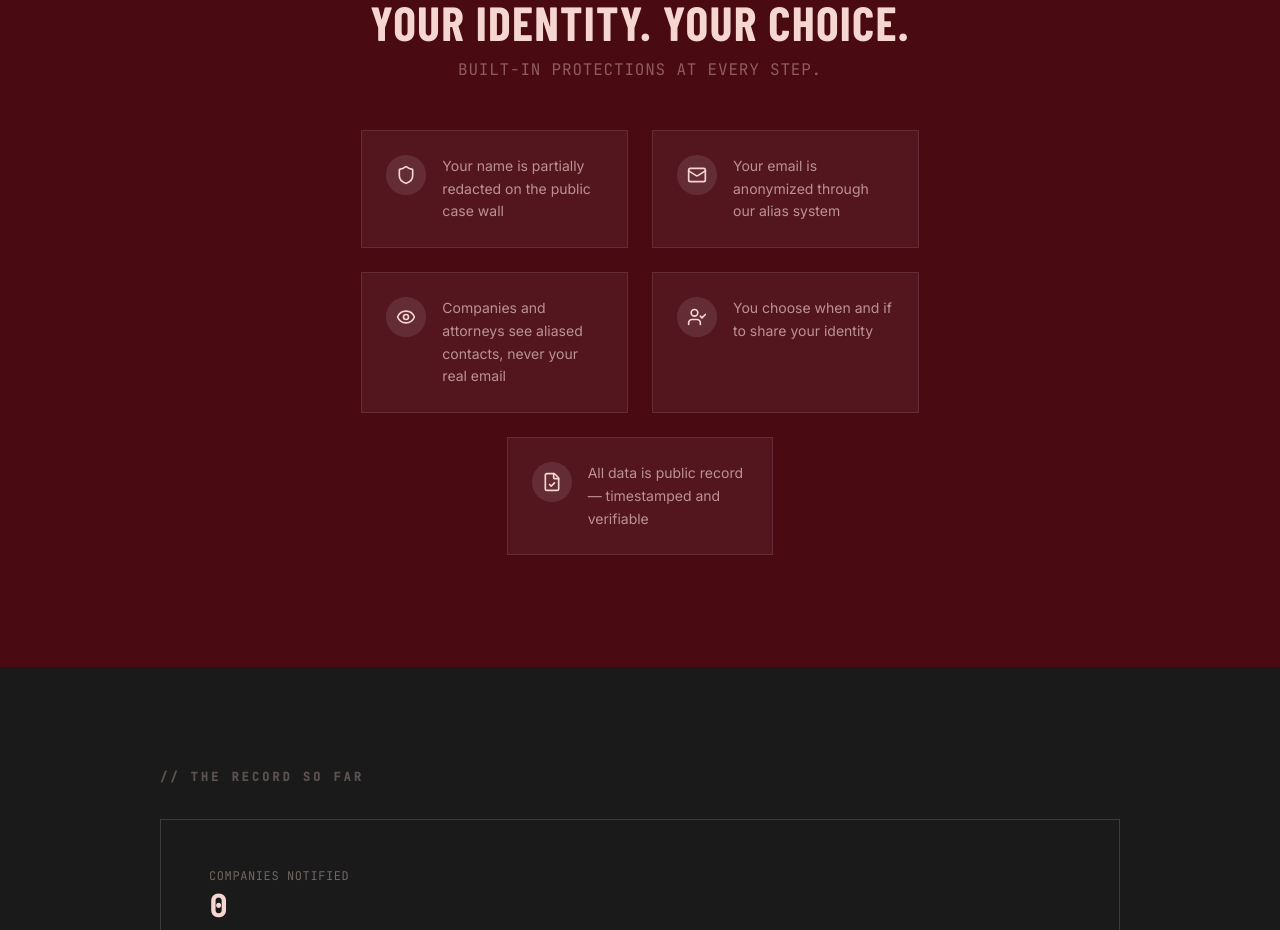
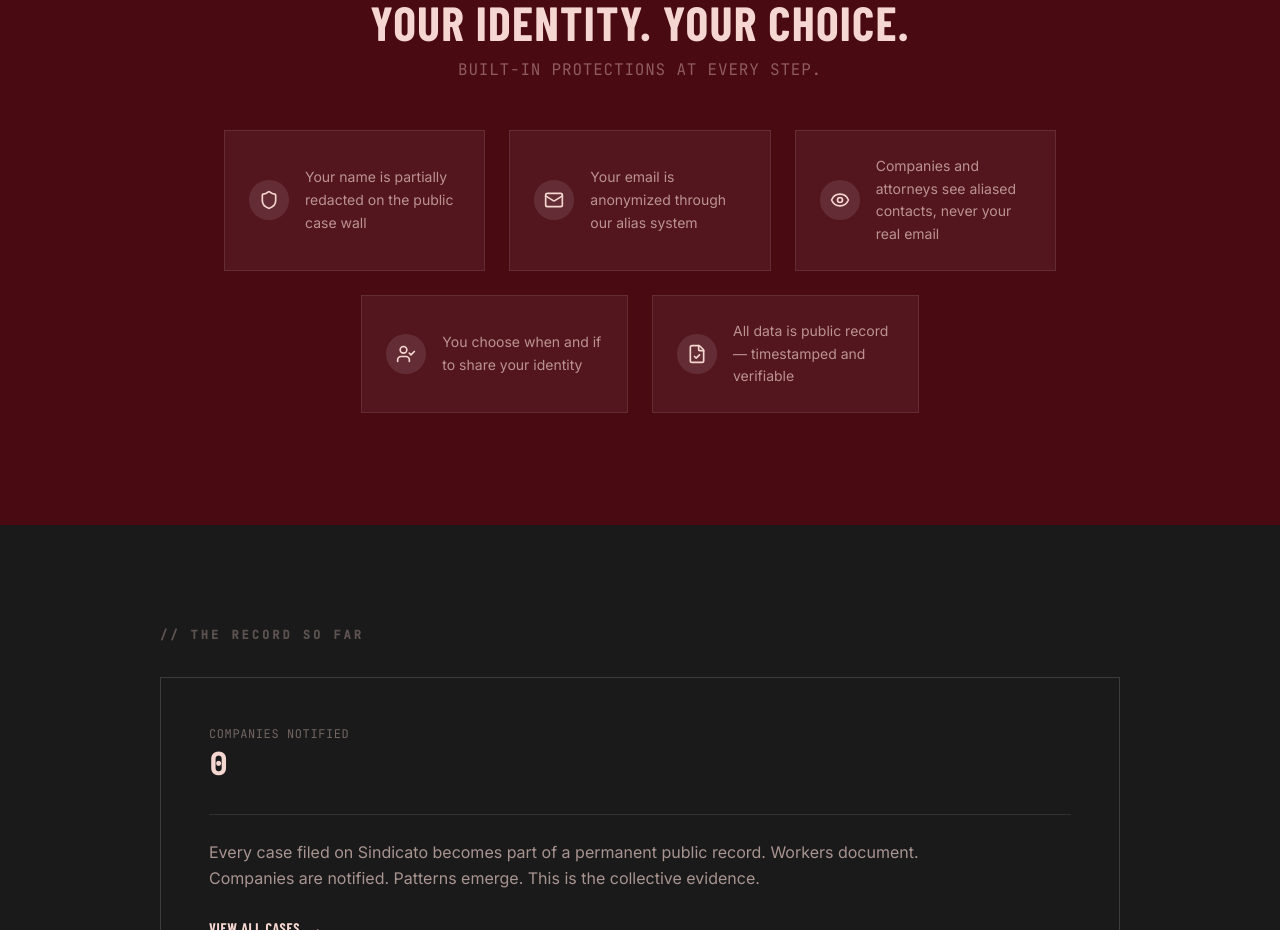
Before and after one commit to vbendas/Sindicato, a Next.js app in the folder mainpage/: page /en in a window 1280 px wide. Shown: the part 1680-2610 px from the top of the page. Built offline with nearby package versions, Linux system fonts and the light colour scheme; no server answers; the database is empty; a web font is replaced by a local one.

Commit message:
fix: DataProtection grid centering and vertical alignment

```diff
--- a/mainpage/src/app/sections/DataProtection.tsx
+++ b/mainpage/src/app/sections/DataProtection.tsx
@@ -36,8 +36,8 @@ export default function DataProtection() {
           </p>
         </motion.div>
 
-        <div className="flex flex-wrap justify-center gap-4 sm:gap-6">
-          {points.map((point, i) => {
+        <div className="grid grid-cols-1 sm:grid-cols-2 lg:grid-cols-3 gap-4 sm:gap-6">
+          {points.slice(0, 3).map((point, i) => {
             const Icon = icons[i];
             return (
               <motion.div
@@ -46,7 +46,29 @@ export default function DataProtection() {
                 whileInView={{ opacity: 1, y: 0 }}
                 viewport={{ once: true }}
                 transition={{ delay: i * 0.1, duration: 0.5 }}
-                className="bg-white/5 border border-white/10 p-6 flex items-start gap-4 transition-all duration-300 hover:border-white/20 w-full sm:w-[calc(50%-0.5rem)] lg:w-[calc(33.333%-0.667rem)]"
+                className="bg-white/5 border border-white/10 p-6 flex items-center gap-4 transition-all duration-300 hover:border-white/20"
+              >
+                <span className="w-10 h-10 rounded-full bg-white/10 flex items-center justify-center shrink-0">
+                  <Icon className="w-5 h-5 text-sindicato-warm-white" />
+                </span>
+                <p className="text-sindicato-warm-white/65 text-sm leading-relaxed">
+                  {point}
+                </p>
+              </motion.div>
+            );
+          })}
+        </div>
+        <div className="flex justify-center gap-4 sm:gap-6 mt-4 sm:mt-6">
+          {points.slice(3).map((point, i) => {
+            const Icon = icons[i + 3];
+            return (
+              <motion.div
+                key={i + 3}
+                initial={{ opacity: 0, y: 20 }}
+                whileInView={{ opacity: 1, y: 0 }}
+                viewport={{ once: true }}
+                transition={{ delay: (i + 3) * 0.1, duration: 0.5 }}
+                className="bg-white/5 border border-white/10 p-6 flex items-center gap-4 transition-all duration-300 hover:border-white/20 w-full sm:w-[calc(50%-0.5rem)] lg:w-[calc(33.333%-0.667rem)]"
               >
                 <span className="w-10 h-10 rounded-full bg-white/10 flex items-center justify-center shrink-0">
                   <Icon className="w-5 h-5 text-sindicato-warm-white" />
```
